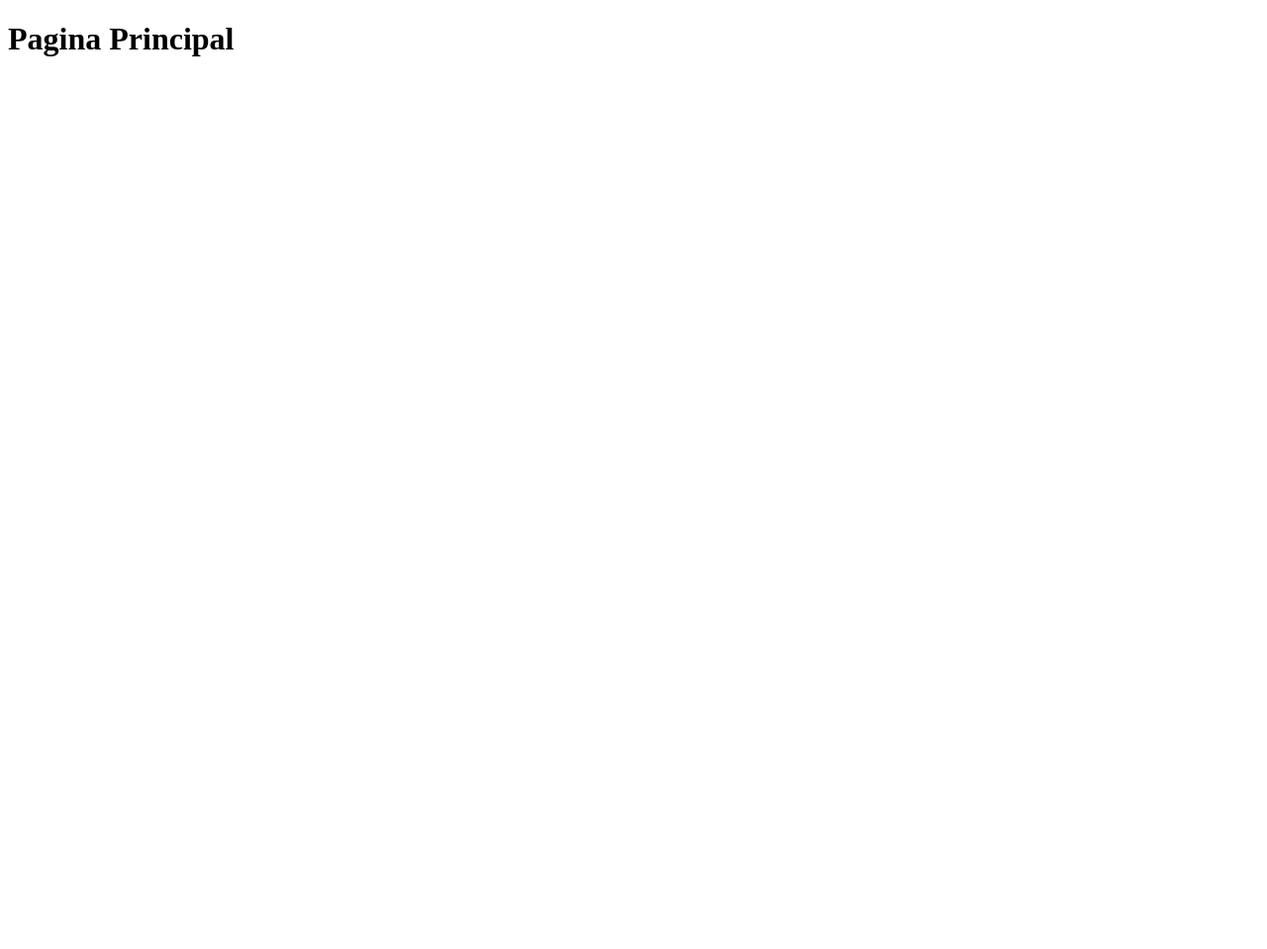
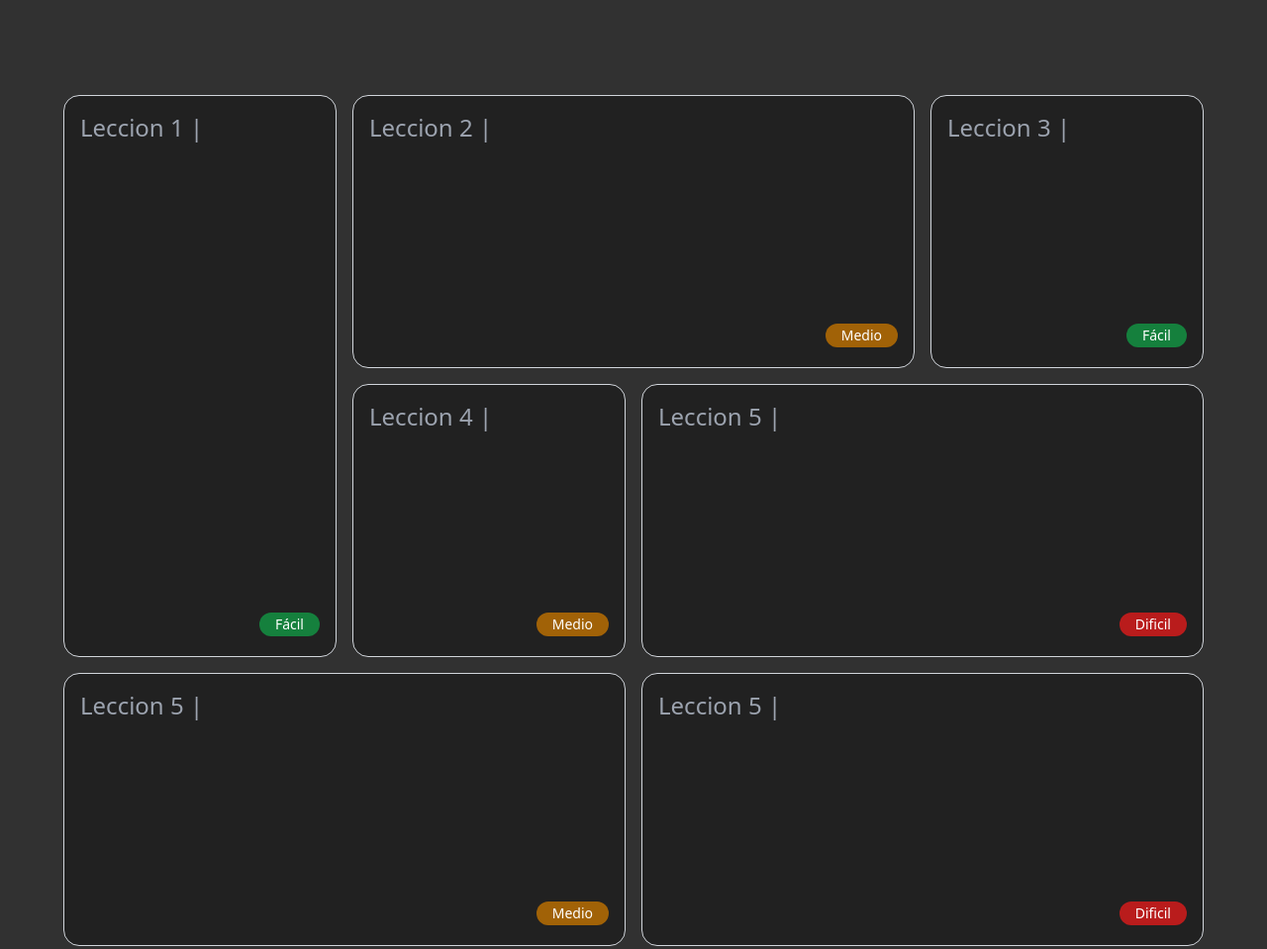
Before and after one commit to FacundoJarma/Squeaky-JS, an Astro site: page / in a window 1280 px wide. Shown: the whole page at 99% size. Before the commit the page ends 800 px from the top, so only its background shows below. Built offline with nearby package versions, Linux system fonts and the light colour scheme; Astro itself is replaced by a stand-in of ours.

Commit message:
Añadir Vista de Lecciones

```diff
--- a/astro.config.mjs
+++ b/astro.config.mjs
@@ -1,4 +1,8 @@
 import { defineConfig } from 'astro/config';
 
+import tailwind from "@astrojs/tailwind";
+
 // https://astro.build/config
-export default defineConfig({});
+export default defineConfig({
+  integrations: [tailwind()]
+});
--- a/package.json
+++ b/package.json
@@ -10,6 +10,8 @@
     "astro": "astro"
   },
   "dependencies": {
-    "astro": "^4.12.3"
+    "@astrojs/tailwind": "^5.1.0",
+    "astro": "^4.12.3",
+    "tailwindcss": "^3.4.7"
   }
 }
--- /dev/null
+++ b/src/components/LectionCard.astro
@@ -0,0 +1,30 @@
+---
+const { classList, difficult, name } = Astro.props;
+---
+
+<div
+  class={`flex flex-col bg-[#212121] border border-gray-300 rounded-2xl w-full p-4 ${classList}`}
+>
+  <main class="flex-1">
+    <h2 class="text-2xl text-gray-400">
+      {name}
+    </h2>
+  </main>
+
+  <footer class="flex items-center justify-end h-8">
+    <span
+      class:list={[
+        "text-sm px-4 py-0.5 text-white rounded-full",
+        {
+          "bg-green-700": difficult === "Fácil",
+        },
+        {
+          "bg-yellow-700": difficult === "Medio",
+        },
+        {
+          "bg-red-700": difficult === "Dificil",
+        },
+      ]}>{difficult}</span
+    >
+  </footer>
+</div>
--- a/src/layout/layout.astro
+++ b/src/layout/layout.astro
@@ -10,7 +10,7 @@ const { title } = Astro.props;
     <meta name="generator" content={Astro.generator} />
     <title>{title}</title>
   </head>
-  <body>
+  <body class="bg-[#313131]">
     <slot />
   </body>
 </html>
--- a/src/pages/index.astro
+++ b/src/pages/index.astro
@@ -1,7 +1,22 @@
 ---
+import LectionCard from "../components/LectionCard.astro";
 import Layout from "../layout/layout.astro";
 ---
 
 <Layout title="Squeaky JS | Inicio">
-  <h1>Pagina Principal</h1>
+  <main class="max-w-6xl mx-auto grid grid-cols-4 my-24 gap-4">
+    <LectionCard classList="row-span-2" difficult="Fácil" name="Leccion 1 | " />
+    <LectionCard classList="col-span-2" difficult="Medio" name="Leccion 2 | " />
+    <LectionCard classList="aspect-square" difficult="Fácil" name="Leccion 3 | " />
+    <LectionCard classList="aspect-square" difficult="Medio" name="Leccion 4 | " />
+    <LectionCard classList="col-span-2" difficult="Dificil" name="Leccion 5 | " />
+    <LectionCard classList="col-span-2" difficult="Medio" name="Leccion 5 | " />
+    <LectionCard classList="col-span-2" difficult="Dificil" name="Leccion 5 | " />
+  </main>
 </Layout>
+
+<style>
+  main{
+    grid-template-rows: repeat(4, 276px);
+  }
+</style>
--- /dev/null
+++ b/tailwind.config.mjs
@@ -0,0 +1,8 @@
+/** @type {import('tailwindcss').Config} */
+export default {
+	content: ['./src/**/*.{astro,html,js,jsx,md,mdx,svelte,ts,tsx,vue}'],
+	theme: {
+		extend: {},
+	},
+	plugins: [],
+}
```
Also changed, not shown: 1 other file.
